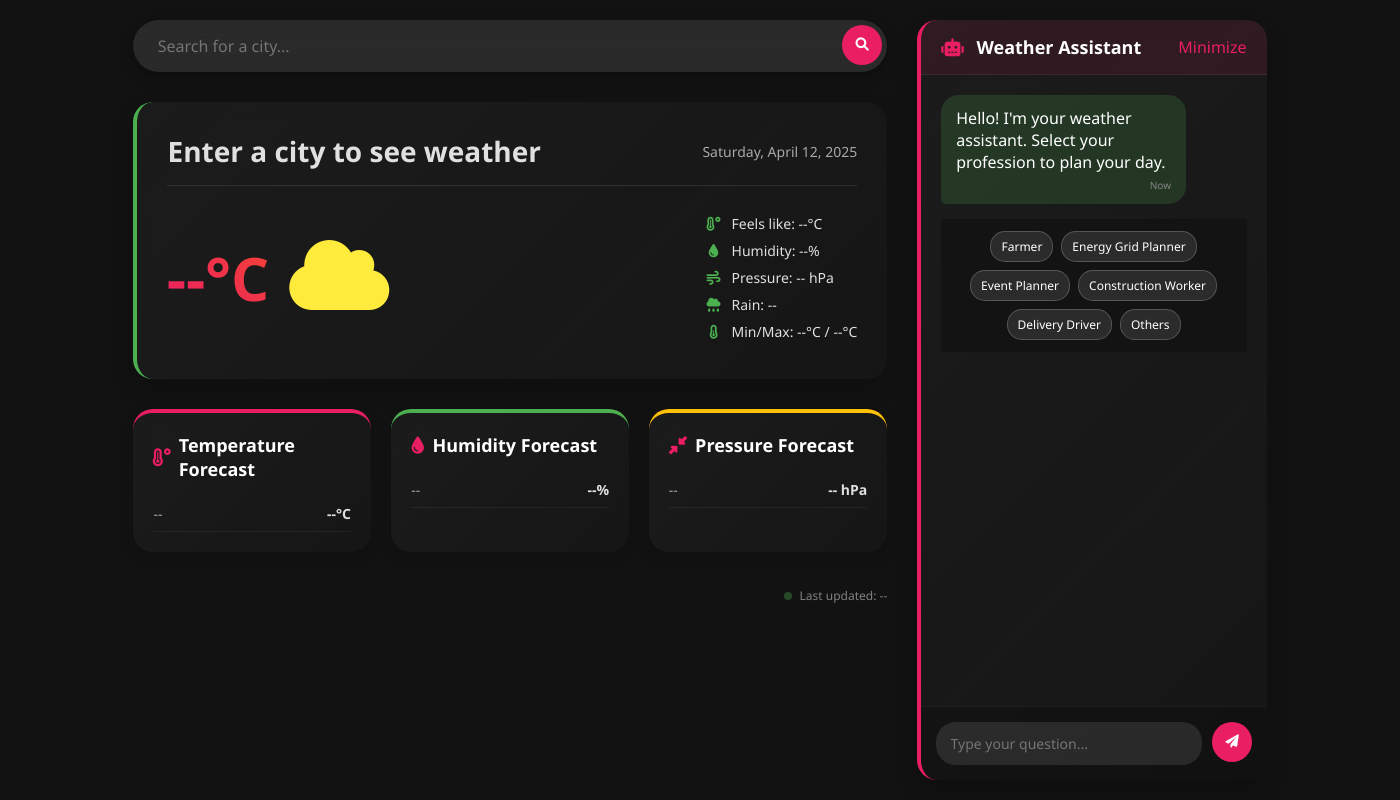
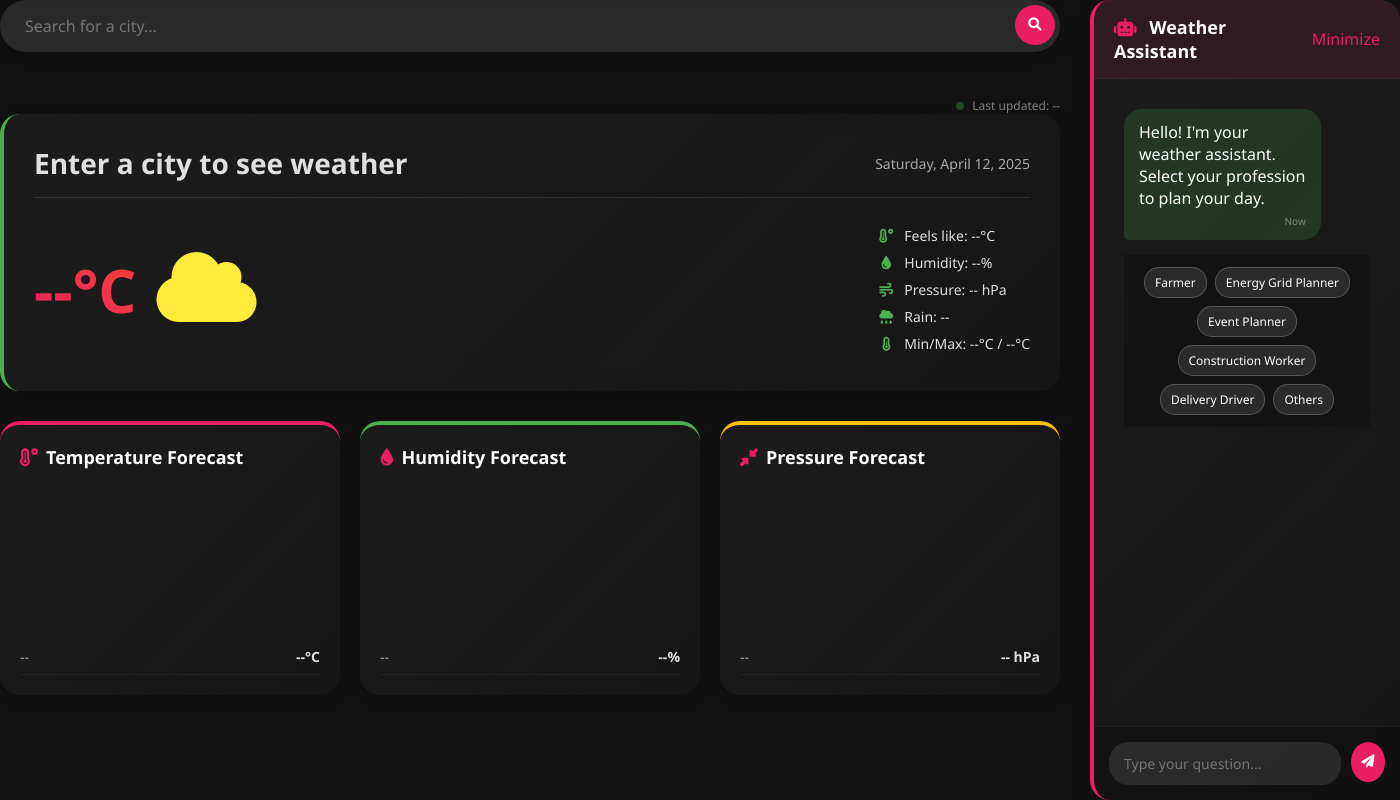
Before and after one commit to vasudha28/Weather_forecating, a FastAPI app: page / in a window 1400 px wide. Run offline with FastAPI, Linux system fonts and the light colour scheme; a map, chart or similar area stays blank.

Commit message:
Update form.html

```diff
--- a/templates/form.html
+++ b/templates/form.html
@@ -21,7 +24,7 @@
 
     .container {
       display: flex;
-      padding: 20px;
+      padding: 0px;
       height: 100vh;
       max-width: 1400px;
       margin: 0 auto;
@@ -305,7 +332,7 @@
 
     .chat-messages {
       flex: 1;
-      padding: 20px;
+      padding: 30px;
       overflow-y: auto;
       display: flex;
       flex-direction: column;
@@ -540,10 +536,12 @@
           </div>
         </div>
       </div>
-
       <div class="forecast-cards">
         <div class="forecast-card">
           <h3 class="forecast-title"><i class="fas fa-temperature-high"></i> Temperature Forecast</h3>
+          <div class="chart-container">
+            <canvas id="tempChart"></canvas>
+          </div>
           <ul class="forecast-list" id="tempForecast">
             <li class="forecast-item">
               <span class="forecast-time">--</span>
@@ -554,6 +552,9 @@
 
         <div class="forecast-card">
           <h3 class="forecast-title"><i class="fas fa-tint"></i> Humidity Forecast</h3>
+          <div class="chart-container">
+            <canvas id="humidityChart"></canvas>
+          </div>
           <ul class="forecast-list" id="humidityForecast">
             <li class="forecast-item">
               <span class="forecast-time">--</span>
@@ -564,6 +565,9 @@
 
         <div class="forecast-card">
           <h3 class="forecast-title"><i class="fas fa-compress-alt"></i> Pressure Forecast</h3>
+          <div class="chart-container">
+            <canvas id="pressureChart"></canvas>
+          </div>
           <ul class="forecast-list" id="pressureForecast">
             <li class="forecast-item">
               <span class="forecast-time">--</span>
@@ -605,9 +605,9 @@
     </div>
   </div>
 
-
-
   <script>
+    // Global chart objects to update charts on each data refresh
+    let tempChartObj, humidityChartObj, pressureChartObj;
 
     // Get all profession buttons
     const professionButtons = document.querySelectorAll('.profession-button');
@@ -758,6 +756,85 @@
       lastUpdatedElement.innerHTML = `
         <span class="update-dot"></span> Last updated: ${data.last_updated || new Date().toLocaleTimeString()}
       `;
+
+      // Prepare forecast data for charts:
+      const tempLabels = data.future_temp.slice(0, 6).map(item => item[0]);
+      const tempValues = data.future_temp.slice(0, 6).map(item => parseFloat(item[1]));
+
+      const humidityLabels = data.future_humidity.slice(0, 6).map(item => item[0]);
+      const humidityValues = data.future_humidity.slice(0, 6).map(item => parseFloat(item[1]));
+
+      const pressureLabels = data.future_pressure.slice(0, 6).map(item => item[0]);
+      const pressureValues = data.future_pressure.slice(0, 6).map(item => parseFloat(item[1]));
+
+      // Update (or create) the line charts
+      updateLineChart('tempChart', tempLabels, tempValues, '°C', 'rgba(233, 30, 99, 0.7)', tempChartObj, function(chart) {
+        tempChartObj = chart;
+      });
+
+      updateLineChart('humidityChart', humidityLabels, humidityValues, '%', 'rgba(76, 175, 80, 0.7)', humidityChartObj, function(chart) {
+        humidityChartObj = chart;
+      });
+
+      updateLineChart('pressureChart', pressureLabels, pressureValues, 'hPa', 'rgba(255, 193, 7, 0.7)', pressureChartObj, function(chart) {
+        pressureChartObj = chart;
+      });
+    }
+
+    // Function to create or update a line chart using Chart.js
+    function updateLineChart(canvasId, labels, dataValues, unit, lineColor, chartObj, callback) {
+      const ctx = document.getElementById(canvasId).getContext('2d');
+
+      // If chart already exists, update the data instead of creating a new chart
+      if (chartObj) {
+        chartObj.data.labels = labels;
+        chartObj.data.datasets[0].data = dataValues;
+        chartObj.update();
+      } else {
+        const newChart = new Chart(ctx, {
+          type: 'line',
+          data: {
+            labels: labels,
+            datasets: [{
+              label: unit,
+              data: dataValues,
+              fill: false,
+              borderColor: lineColor,
+              tension: 0.3,
+              pointBackgroundColor: lineColor,
+              pointRadius: 4
+            }]
+          },
+          options: {
+            responsive: true,
+            maintainAspectRatio: false,
+            scales: {
+              x: {
+                ticks: {
+                  color: '#e0e0e0'
+                },
+                grid: {
+                  display: false
+                }
+              },
+              y: {
+                ticks: {
+                  color: '#e0e0e0'
+                },
+                grid: {
+                  color: 'rgba(255, 255, 255, 0.1)'
+                }
+              }
+            },
+            plugins: {
+              legend: {
+                display: false
+              }
+            }
+          }
+        });
+        callback(newChart);
+      }
     }
 
     function getWeatherIcon(description) {
```
Also changed, not shown: other parts of templates/form.html (+32 -42 lines). Lines whose indentation alone changed are shown as unchanged.
